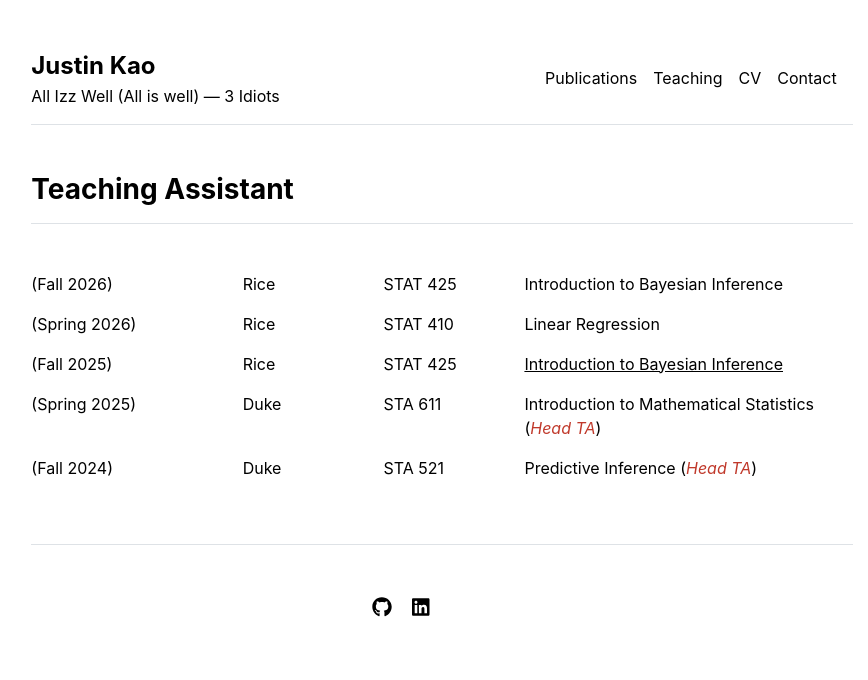
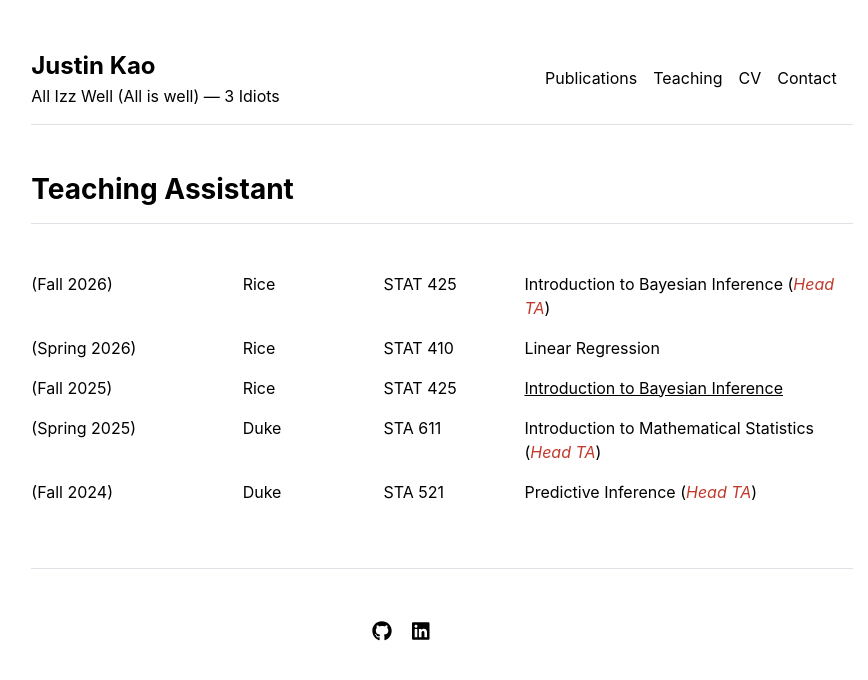
Before and after one commit to jkstatai/jkkstatai.github.io, a Jekyll site: the page built from courses.md, in a window 1280 px wide. Shown: the top 680 px of the page, without its empty margins (198-1066 px from the left). Built offline with Jekyll 4.4.1, drawn with Linux system fonts in a browser that asks for light colours.

```diff
--- a/_data/settings.yml
+++ b/_data/settings.yml
@@ -47,7 +47,7 @@ courses:
   - semester: "Fall 2026"
     school: "Rice"
     code: "STAT 425"
-    title: "Introduction to Bayesian Inference"
+    title: "Introduction to Bayesian Inference (<span style='color:#c0392b; font-style:italic;'>Head TA</span>)"
     url: ""
 
   - semester: "Spring 2026"
```
Also changed, not shown: courses/vector-calculus/Rice-STAT-425-fall.md (added).
